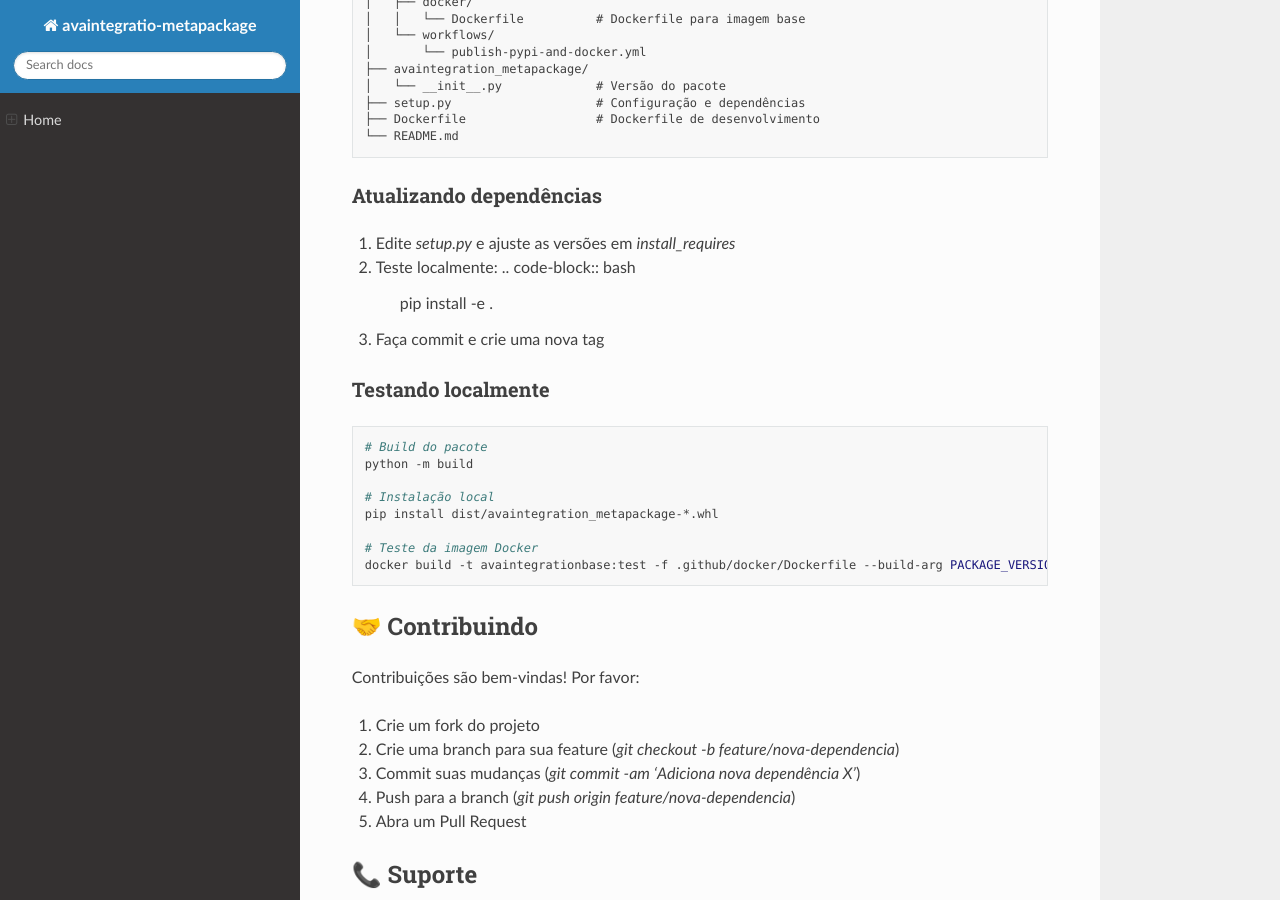
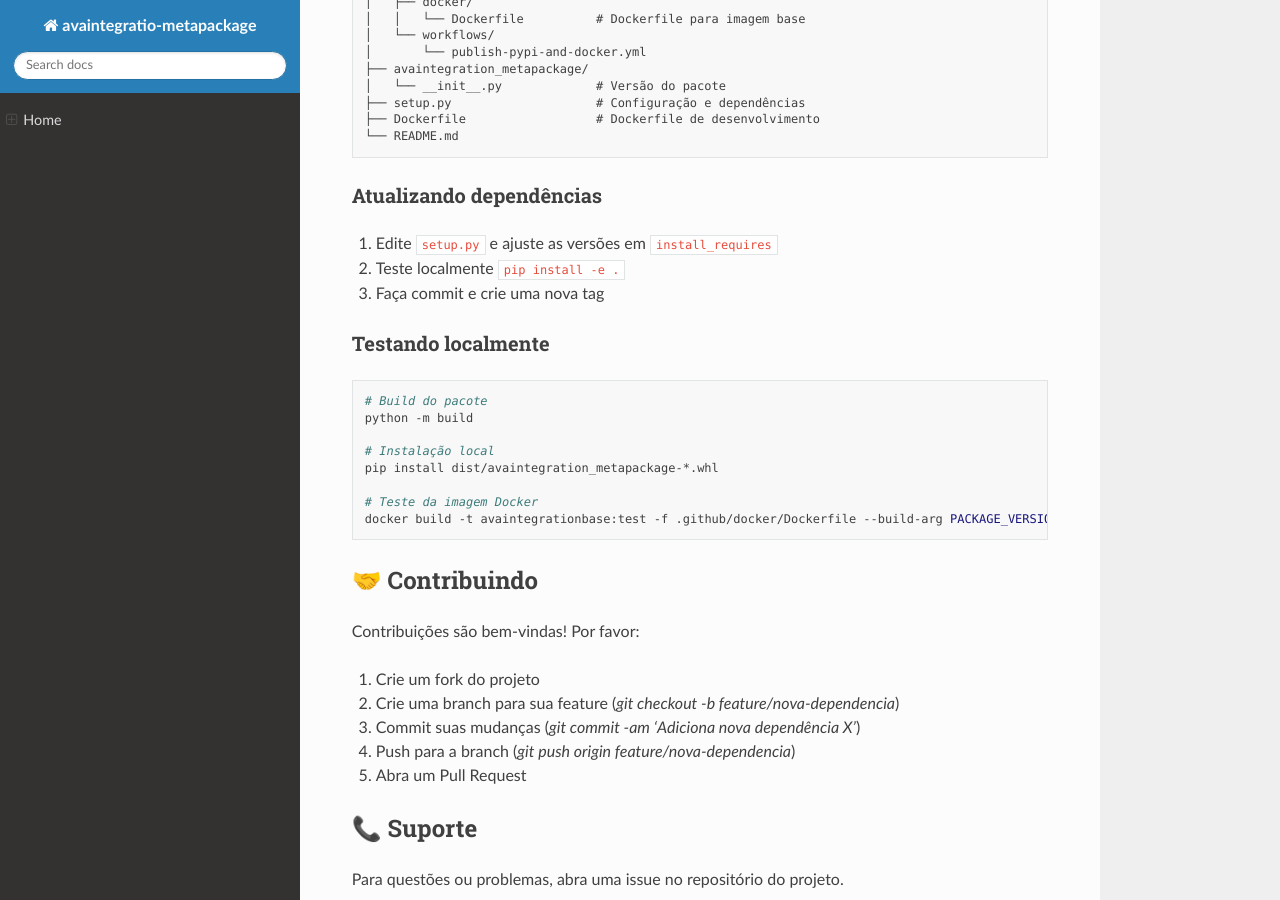
Before and after one commit to cte-zl-ifrn/integration-avaintegration_metapackage, a Sphinx documentation site: the page built from docs/index.rst, in a window 1280 px wide and 900 px high, scrolled down 1659 px. Built offline with Sphinx 7.4.7 and the Read the Docs theme 3.1.0, drawn with Linux system fonts in a browser that asks for light colours; pages that are not in the unit, such as notebooks, are missing from menus.

```diff
--- a/docs/index.rst
+++ b/docs/index.rst
@@ -140,10 +140,8 @@ Estrutura do projeto
 Atualizando dependências
 ^^^^^^^^^^^^^^^^^^^^^^^^
 
-1. Edite `setup.py` e ajuste as versões em `install_requires`
-2. Teste localmente:
-   .. code-block:: bash
-      pip install -e .
+1. Edite ``setup.py`` e ajuste as versões em ``install_requires``
+2. Teste localmente ``pip install -e .``
 3. Faça commit e crie uma nova tag
 
 Testando localmente
```
Also changed, not shown: README.md (+2 -3 lines), 1 other file.
